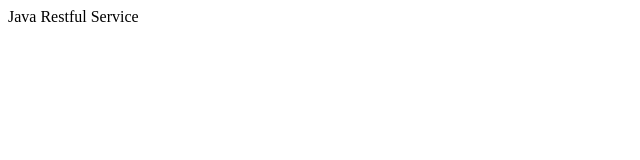
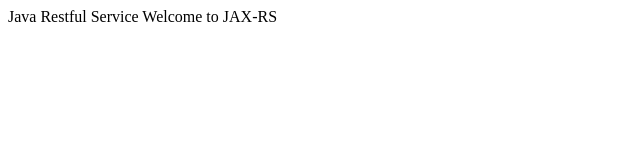
Before and after one commit to farid696/Restful-Services, a plain HTML site: page WebContent/index.html in a window 1280 px wide. Shown: the whole page, without its empty margins (0-640 px from the left). Drawn offline with Linux system fonts and the light colour scheme.

Commit message:
more changes to index

```diff
--- a/WebContent/index.html
+++ b/WebContent/index.html
@@ -6,5 +6,6 @@
 </head>
 <body>
 Java Restful Service
+Welcome to JAX-RS
 </body>
 </html>
```
